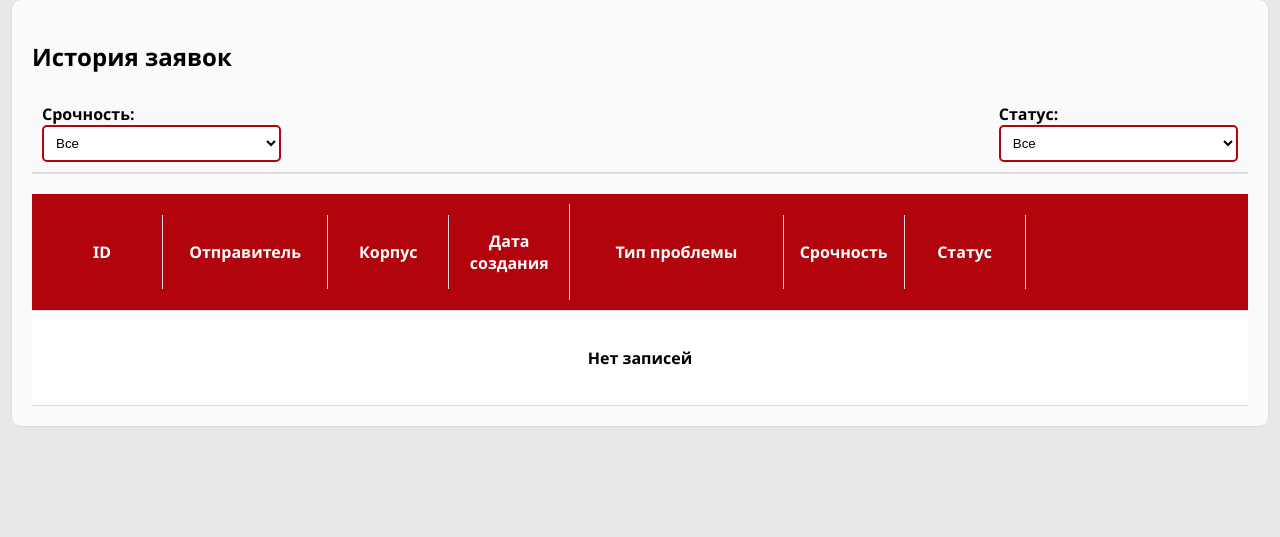
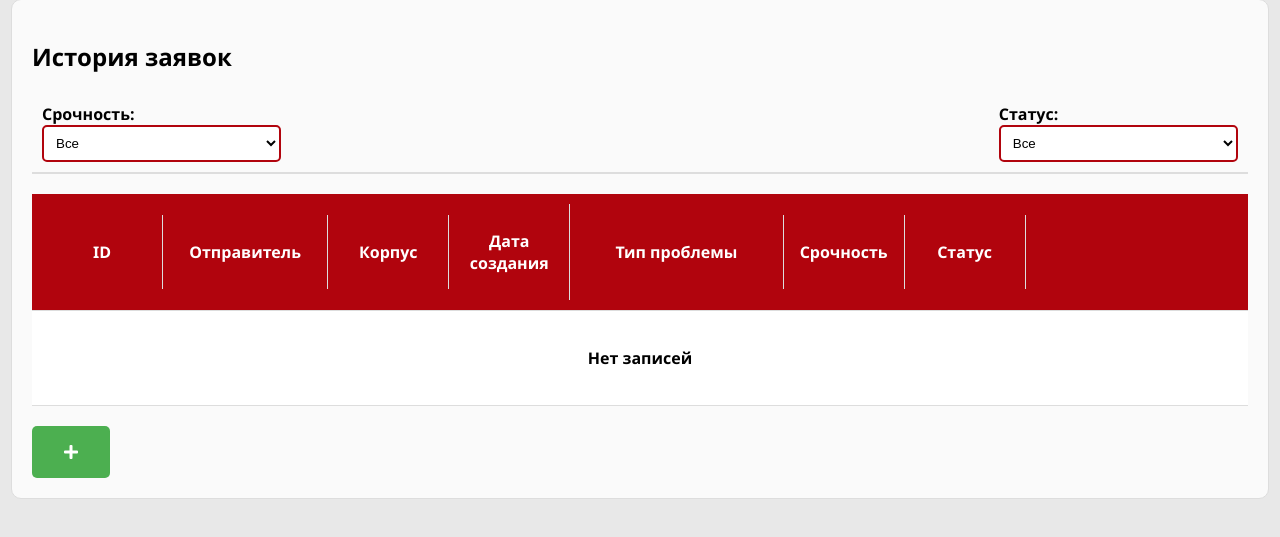
Before and after one commit to Erserik/helpdesk, a Django app: page /orders/my-orders/ in a window 1280 px wide. Shown: the part 111-648 px from the top of the page. Run offline with Django 5.2, Linux system fonts and the light colour scheme; the visitor is signed in with stand-in values (Sample User, id 1); data that the repository does not hold is empty; some web fonts are replaced.

Commit message:
updated design

```diff
--- a/helpdesk/orders/templates/orders/my_orders.html
+++ b/helpdesk/orders/templates/orders/my_orders.html
@@ -3,7 +3,8 @@
 {% block title %}Orders History{% endblock %}
 
 {% block content %}
-<link href="https://fonts.cdnfonts.com/css/segoe-ui-4" rel="stylesheet">
+    <link rel="stylesheet" href="https://cdnjs.cloudflare.com/ajax/libs/font-awesome/5.15.3/css/all.min.css">
+    <link href="https://fonts.cdnfonts.com/css/segoe-ui-4" rel="stylesheet">
 <div class="claim-box">
     <div class="table-container">
         <h2>История заявок</h2>
@@ -56,8 +57,15 @@
             </div>
             {% endfor %}
         </div>
+    <div class="submit-order-button">
+    <a href="{% url 'orders:submit_order' %}" class="btn btn-primary">
+        <i class="fas fa-plus"></i>
+    </a>
+</div>
     </div>
+
 </div>
+
 <style>
     .claim-box {
         display: flex;
@@ -146,5 +154,22 @@
     .details-button:hover {
         background-color: #D1160C;
     }
+    .submit-order-button .btn {
+    margin-top: 20px;
+    background-color: #4CAF50; /* Green */
+    border: none;
+    color: white;
+    padding: 15px 32px;
+    text-align: center;
+    text-decoration: none;
+    display: inline-block;
+    font-size: 16px;
+    border-radius: 5px;
+    transition: background-color 0.3s;
+}
+
+.submit-order-button .btn:hover {
+    background-color: #45a049;
+}
 </style>
 {% endblock %}
```
